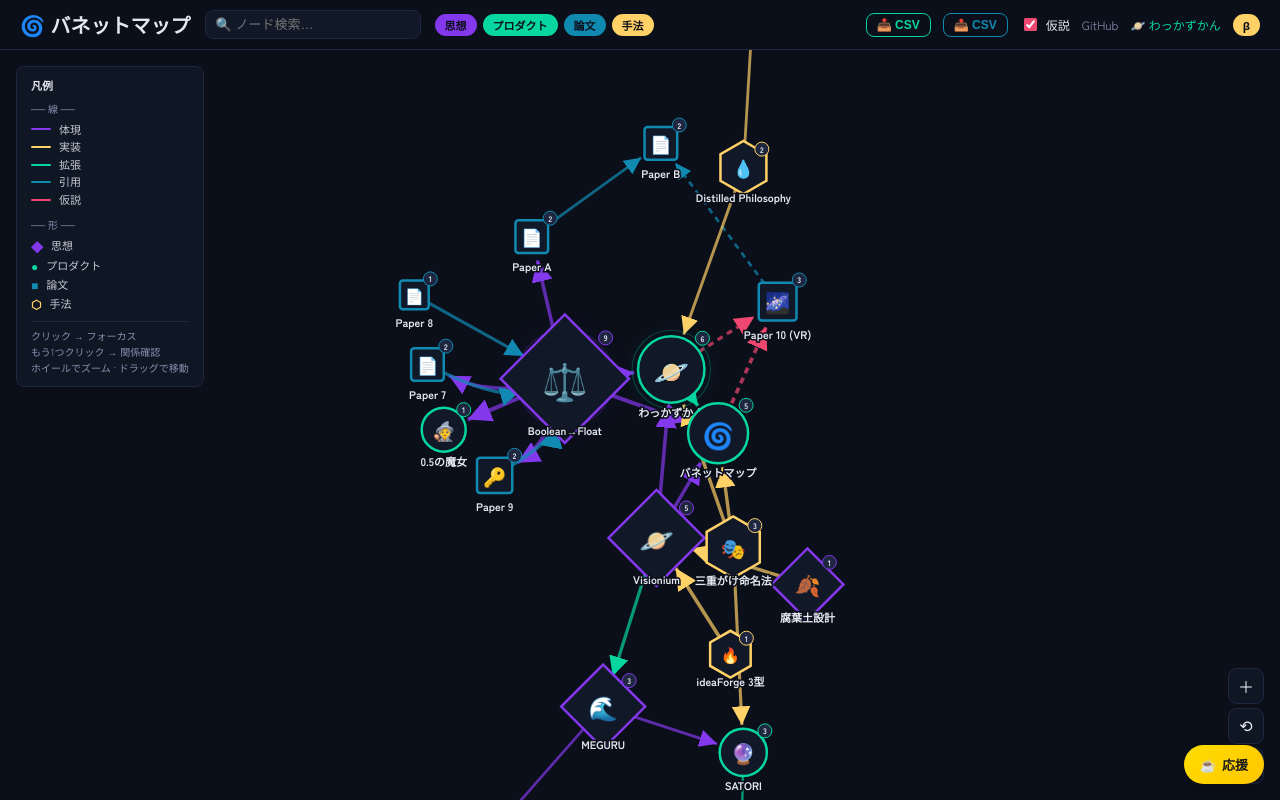
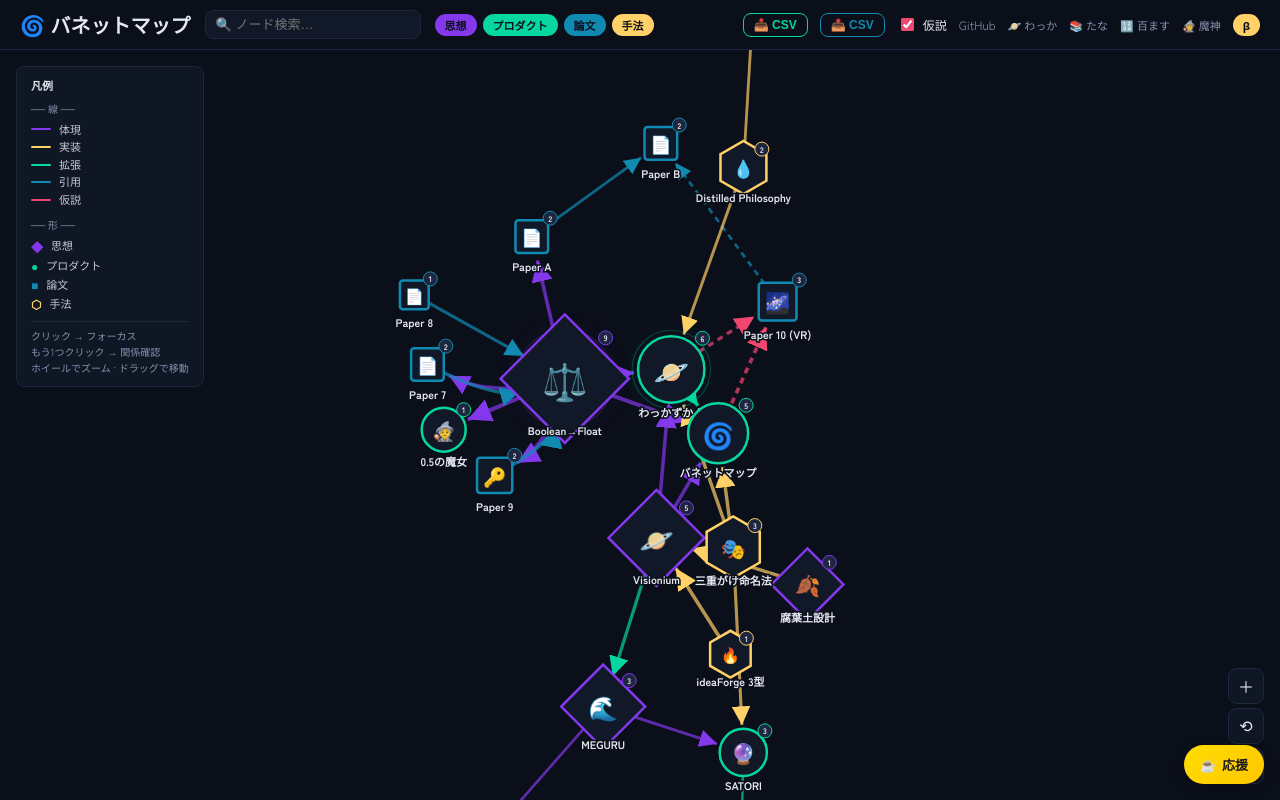
Before and after one commit to osakenpiro/banet-map, a React (Vite) app: page / in a window 1280 px wide. Built offline with nearby package versions, Linux system fonts and the light colour scheme.

Commit message:
feat: add tana + hyakumasu + akinator links

```diff
--- a/src/BanetMap.jsx
+++ b/src/BanetMap.jsx
@@ -287,7 +287,10 @@ function Header({ meta, showHypothesis, onToggleHypothesis, catFilter, onToggleC
           仮説
         </label>
         <a href="https://github.com/osakenpiro/banet-map" target="_blank" rel="noreferrer" style={{ color: '#8892b0', fontSize: 12, textDecoration: 'none' }}>GitHub</a>
-        <a href="https://osakenpiro.github.io/wakkazukan/" target="_blank" rel="noreferrer" style={{ color: '#06d6a0', fontSize: 12, textDecoration: 'none' }}>🪐 わっかずかん</a>
+        <a href="https://osakenpiro.github.io/wakkazukan/" target="_blank" rel="noreferrer" style={{ color: '#8892b0', fontSize: 11, textDecoration: 'none' }}>🪐 わっか</a>
+        <a href="https://osakenpiro.github.io/tana-zukan/" target="_blank" rel="noreferrer" style={{ color: '#8892b0', fontSize: 11, textDecoration: 'none' }}>📚 たな</a>
+        <a href="https://osakenpiro.github.io/hyakumasu/" target="_blank" rel="noreferrer" style={{ color: '#8892b0', fontSize: 11, textDecoration: 'none' }}>🔢 百ます</a>
+        <a href="https://osakenpiro.github.io/vr-akinator/" target="_blank" rel="noreferrer" style={{ color: '#8892b0', fontSize: 11, textDecoration: 'none' }}>🧙 魔神</a>
         <div style={{ fontSize: 11, padding: '3px 10px', background: '#ffd166', color: '#0b0f1a', borderRadius: 12, fontWeight: 700 }}>β</div>
       </div>
     </header>
```
